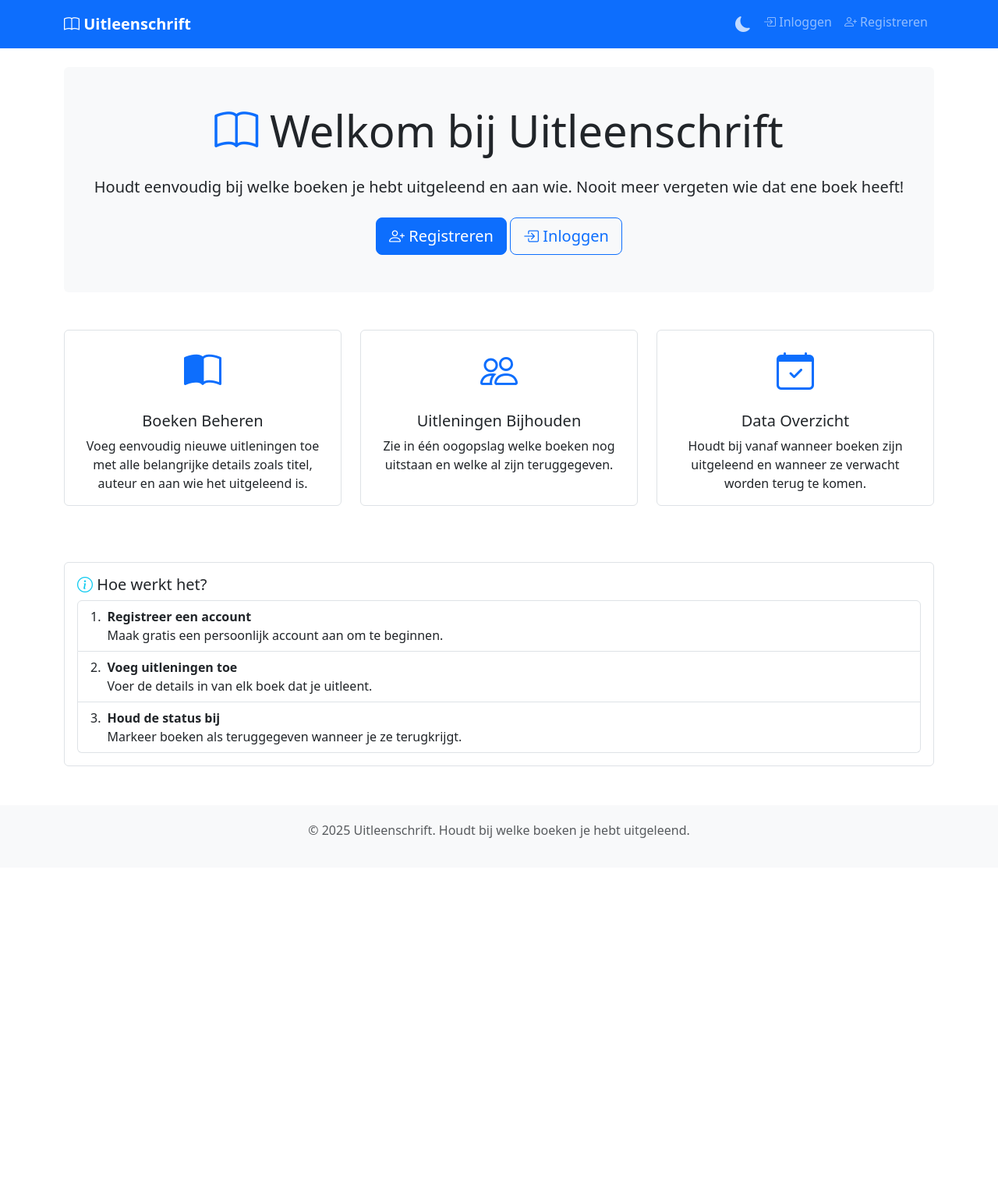
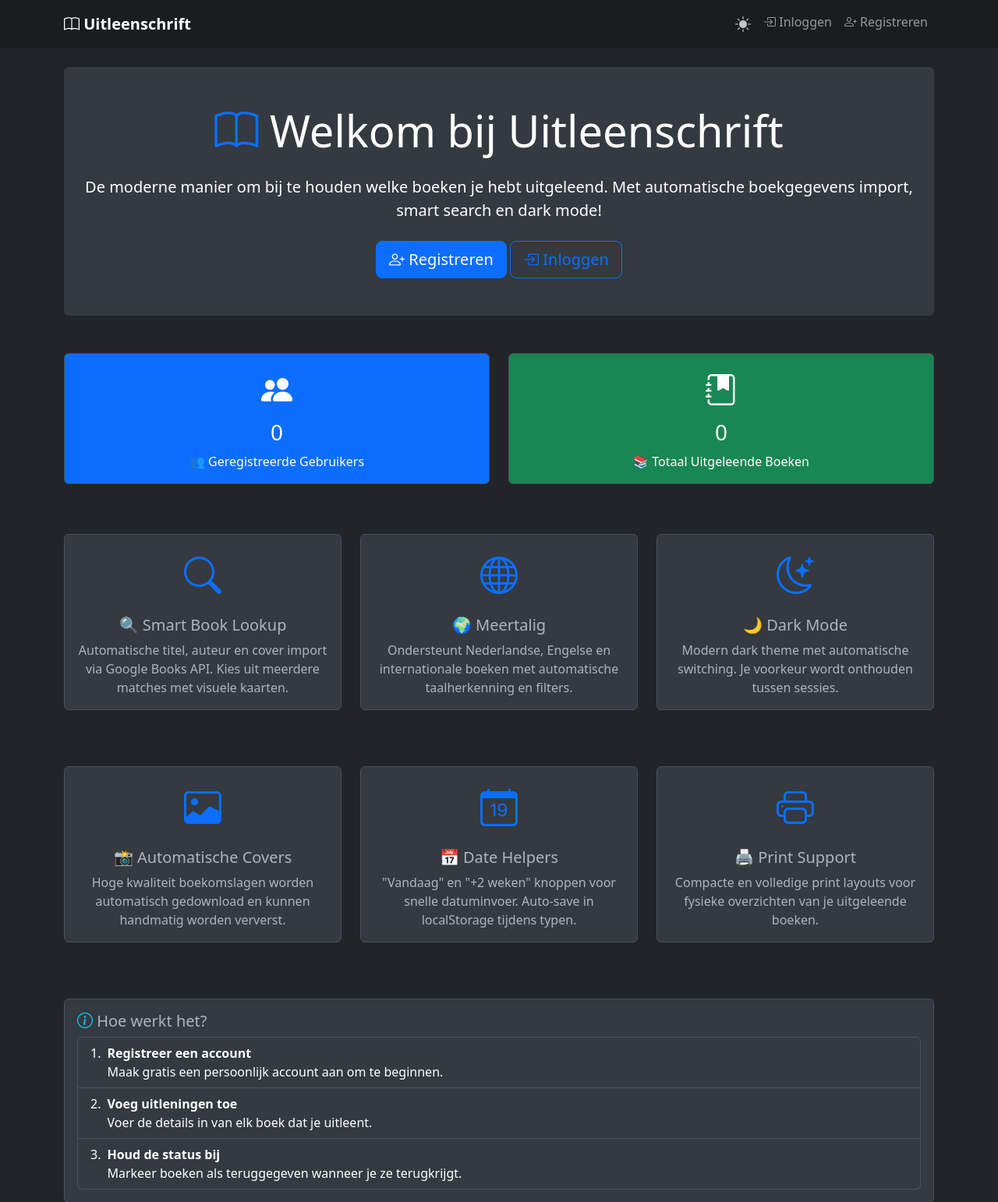
Before and after one commit to Hoite/Uitleenschrift, a Flask app: page / in a window 1280 px wide. Shown: the top 1542 px of the page at 78% size. Before the commit the page ends 1075 px from the top, so only its background shows below. Run offline with Flask 3, Linux system fonts and the light colour scheme; data that the repository does not hold is empty.

Commit message:
🌙 Set dark mode as default and modernize index page
✨ Major Updates:

🌙 Dark Mode Default:
- Changed default theme from light to dark mode
- Updated HTML data-bs-theme attribute to 'dark'
- Modified JavaScript to default to dark theme if no localStorage preference

📊 Global Statistics:
- Added total users and total lendings statistics to index route
- Statistics displayed prominently for non-authenticated users
- Visual cards showing community growth metrics

🎨 Modern Index Page:
- Complete redesign showcasing current features (2025 update)
- Highlighted: Smart Book Lookup, Multi-language support, Dark Mode
- Added: Automatic covers, Date helpers, Print support
- Modern card layout with emoji icons and descriptive text
- Updated hero section with contemporary feature descriptions

🎯 Benefits:
- Dark mode first experience for new users
- Showcases the app's advanced features to visitors
- Community stats encourage new registrations
- Modern, professional appearance reflecting current capabilities

```diff
--- a/app.py
+++ b/app.py
@@ -317,7 +317,17 @@ class BewerkenForm(FlaskForm):
 def index():
     if current_user.is_authenticated:
         return redirect(url_for('dashboard'))
-    return render_template('index.html')
+
+    # Global statistics for non-authenticated users
+    total_users = User.query.count()
+    total_lendings = Uitlening.query.count()
+
+    stats = {
+        'total_users': total_users,
+        'total_lendings': total_lendings
+    }
+
+    return render_template('index.html', stats=stats)
 
 @app.route('/login', methods=['GET', 'POST'])
 def login():
--- a/templates/base.html
+++ b/templates/base.html
@@ -1,5 +1,5 @@
 <!DOCTYPE html>
-<html lang="nl" data-bs-theme="light">
+<html lang="nl" data-bs-theme="dark">
 <head>
     <meta charset="UTF-8">
     <meta name="viewport" content="width=device-width, initial-scale=1.0">
@@ -333,7 +333,7 @@
 
         // Initialize theme on page load
         document.addEventListener('DOMContentLoaded', function() {
-            const savedTheme = localStorage.getItem('theme') || 'light';
+            const savedTheme = localStorage.getItem('theme') || 'dark'; // Changed default to dark
             const html = document.documentElement;
             const themeIcon = document.getElementById('theme-icon');
 
--- a/templates/index.html
+++ b/templates/index.html
@@ -9,8 +9,8 @@
             <i class="bi bi-book text-primary"></i> Welkom bij Uitleenschrift
         </h1>
         <p class="lead mb-4">
-            Houdt eenvoudig bij welke boeken je hebt uitgeleend en aan wie.
-            Nooit meer vergeten wie dat ene boek heeft!
+            De moderne manier om bij te houden welke boeken je hebt uitgeleend.
+            Met automatische boekgegevens import, smart search en dark mode!
         </p>
 
         {% if not current_user.is_authenticated %}
@@ -30,15 +30,43 @@
     </div>
 </div>
 
-<div class="row">
+<!-- Statistics Section -->
+{% if not current_user.is_authenticated and stats %}
+<div class="row mb-5">
+    <div class="col-md-6 mb-3">
+        <div class="card bg-primary text-white">
+            <div class="card-body text-center">
+                <div class="d-flex justify-content-center align-items-center mb-2">
+                    <i class="bi bi-people-fill" style="font-size: 2.5rem;"></i>
+                </div>
+                <h3 class="card-title">{{ stats.total_users }}</h3>
+                <p class="card-text mb-0">👥 Geregistreerde Gebruikers</p>
+            </div>
+        </div>
+    </div>
+    <div class="col-md-6 mb-3">
+        <div class="card bg-success text-white">
+            <div class="card-body text-center">
+                <div class="d-flex justify-content-center align-items-center mb-2">
+                    <i class="bi bi-journal-bookmark-fill" style="font-size: 2.5rem;"></i>
+                </div>
+                <h3 class="card-title">{{ stats.total_lendings }}</h3>
+                <p class="card-text mb-0">📚 Totaal Uitgeleende Boeken</p>
+            </div>
+        </div>
+    </div>
+</div>
+{% endif %}
+
+<div class="row mb-5">
     <div class="col-md-4 mb-4">
         <div class="card h-100">
             <div class="card-body text-center">
-                <i class="bi bi-book-half text-primary" style="font-size: 3rem;"></i>
-                <h5 class="card-title mt-3">Boeken Beheren</h5>
+                <i class="bi bi-search text-primary" style="font-size: 3rem;"></i>
+                <h5 class="card-title mt-3">🔍 Smart Book Lookup</h5>
                 <p class="card-text">
-                    Voeg eenvoudig nieuwe uitleningen toe met alle belangrijke details
-                    zoals titel, auteur en aan wie het uitgeleend is.
+                    Automatische titel, auteur en cover import via Google Books API.
+                    Kies uit meerdere matches met visuele kaarten.
                 </p>
             </div>
         </div>
@@ -47,11 +75,11 @@
     <div class="col-md-4 mb-4">
         <div class="card h-100">
             <div class="card-body text-center">
-                <i class="bi bi-people text-primary" style="font-size: 3rem;"></i>
-                <h5 class="card-title mt-3">Uitleningen Bijhouden</h5>
+                <i class="bi bi-globe text-primary" style="font-size: 3rem;"></i>
+                <h5 class="card-title mt-3">🌍 Meertalig</h5>
                 <p class="card-text">
-                    Zie in één oogopslag welke boeken nog uitstaan en welke
-                    al zijn teruggegeven.
+                    Ondersteunt Nederlandse, Engelse en internationale boeken
+                    met automatische taalherkenning en filters.
                 </p>
             </div>
         </div>
@@ -60,11 +88,52 @@
     <div class="col-md-4 mb-4">
         <div class="card h-100">
             <div class="card-body text-center">
-                <i class="bi bi-calendar-check text-primary" style="font-size: 3rem;"></i>
-                <h5 class="card-title mt-3">Data Overzicht</h5>
+                <i class="bi bi-moon-stars text-primary" style="font-size: 3rem;"></i>
+                <h5 class="card-title mt-3">🌙 Dark Mode</h5>
                 <p class="card-text">
-                    Houdt bij vanaf wanneer boeken zijn uitgeleend en wanneer
-                    ze verwacht worden terug te komen.
+                    Modern dark theme met automatische switching.
+                    Je voorkeur wordt onthouden tussen sessies.
+                </p>
+            </div>
+        </div>
+    </div>
+</div>
+
+<div class="row">
+    <div class="col-md-4 mb-4">
+        <div class="card h-100">
+            <div class="card-body text-center">
+                <i class="bi bi-image text-primary" style="font-size: 3rem;"></i>
+                <h5 class="card-title mt-3">📸 Automatische Covers</h5>
+                <p class="card-text">
+                    Hoge kwaliteit boekomslagen worden automatisch gedownload
+                    en kunnen handmatig worden ververst.
+                </p>
+            </div>
+        </div>
+    </div>
+
+    <div class="col-md-4 mb-4">
+        <div class="card h-100">
+            <div class="card-body text-center">
+                <i class="bi bi-calendar-date text-primary" style="font-size: 3rem;"></i>
+                <h5 class="card-title mt-3">📅 Date Helpers</h5>
+                <p class="card-text">
+                    "Vandaag" en "+2 weken" knoppen voor snelle datuminvoer.
+                    Auto-save in localStorage tijdens typen.
+                </p>
+            </div>
+        </div>
+    </div>
+
+    <div class="col-md-4 mb-4">
+        <div class="card h-100">
+            <div class="card-body text-center">
+                <i class="bi bi-printer text-primary" style="font-size: 3rem;"></i>
+                <h5 class="card-title mt-3">🖨️ Print Support</h5>
+                <p class="card-text">
+                    Compacte en volledige print layouts voor fysieke overzichten
+                    van je uitgeleende boeken.
                 </p>
             </div>
         </div>
```
